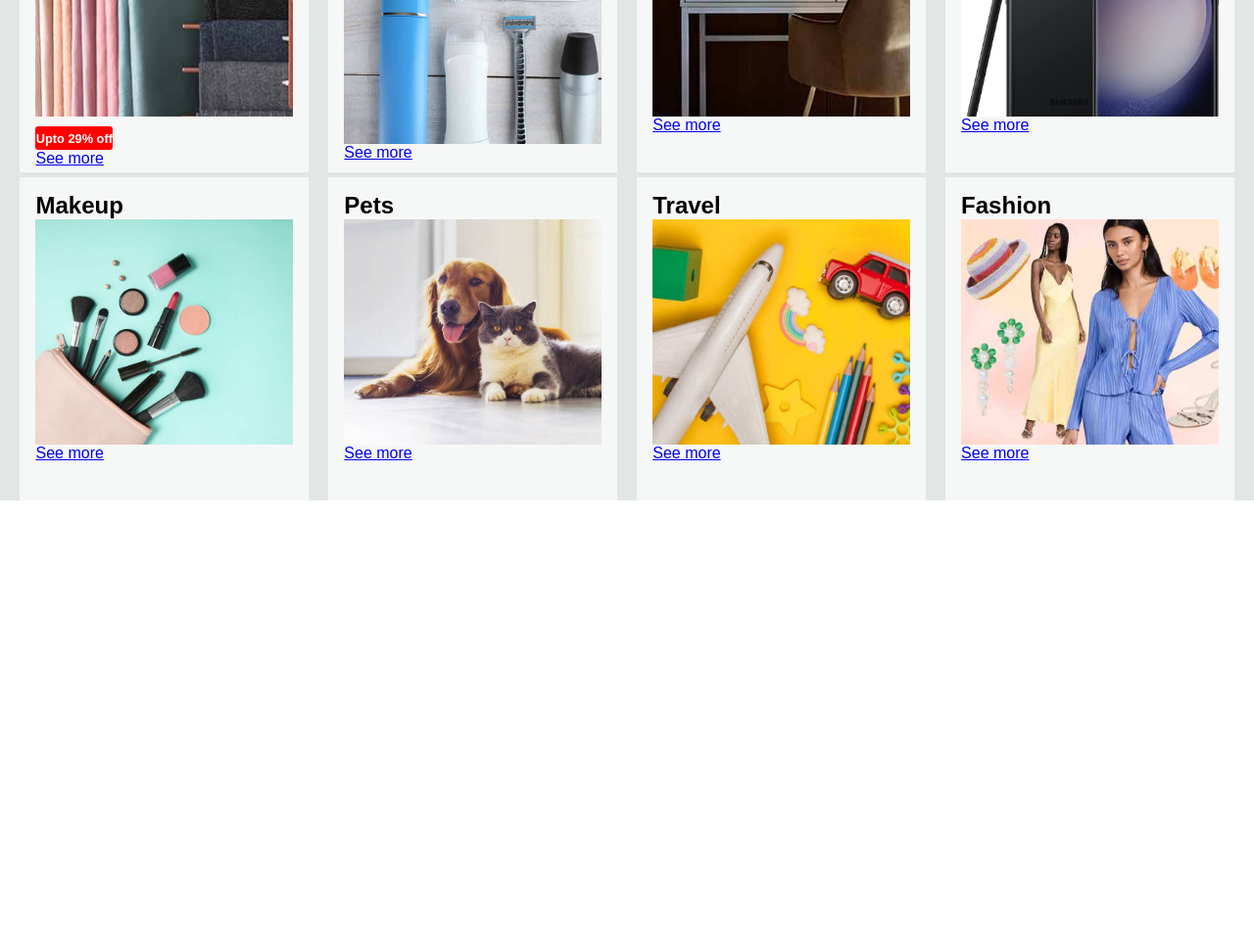
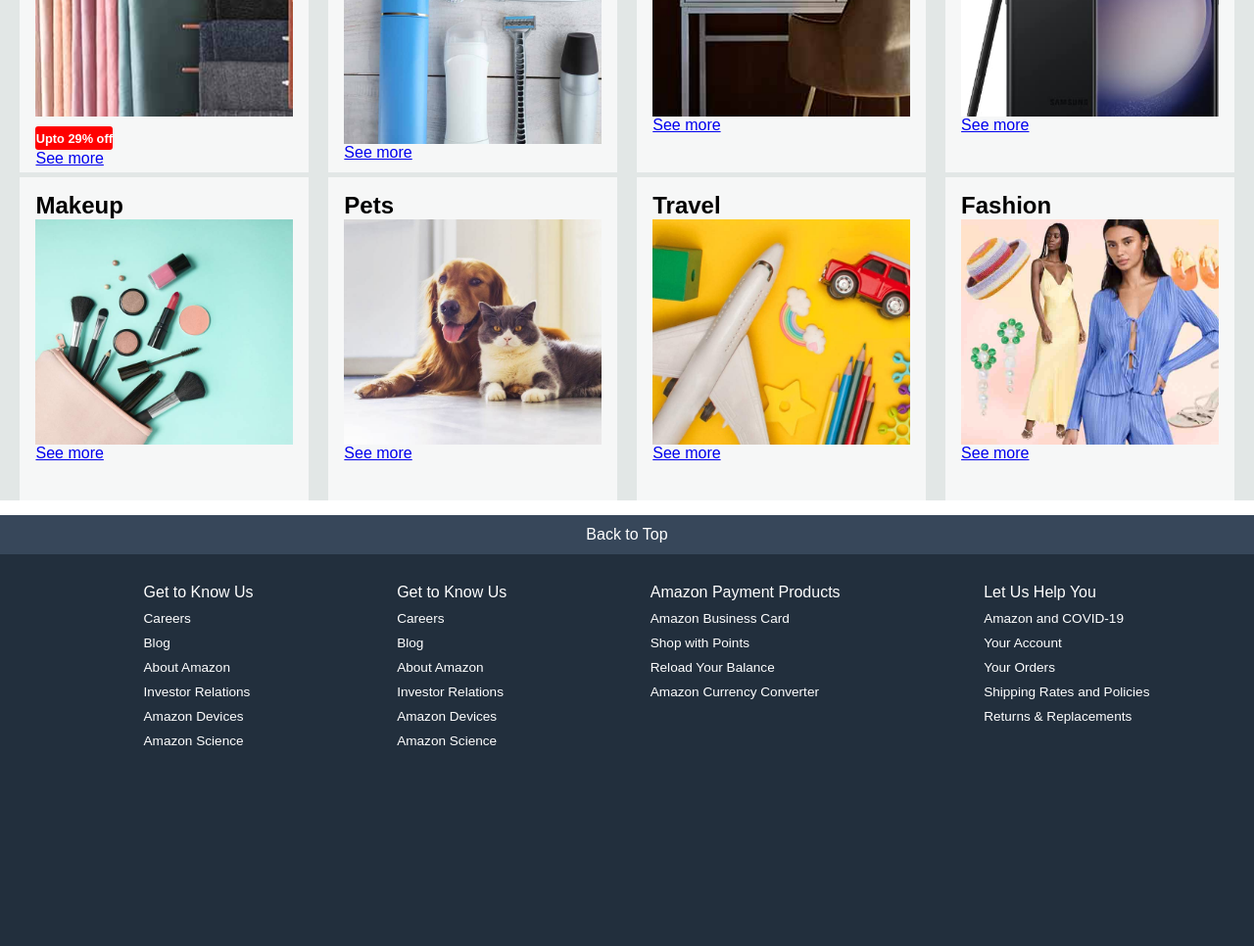
Before and after one commit to yesra29/amazon_clone, a plain HTML site: page capstone/amazon.html in a window 1280 px wide. Shown: the part 659-1625 px from the top of the page at 98% size. Before the commit the page ends 1170 px from the top, so only its background shows below. Drawn offline with Linux system fonts and the light colour scheme.

Commit message:
footer-updated

```diff
--- a/capstone/amazon.html
+++ b/capstone/amazon.html
@@ -137,5 +137,49 @@
             </div>
         </div>
     </div>
+
+    <footer>
+        <div class="foot-panel1">
+            Back to Top
+        </div>
+        <div class="footer-panel2">
+            <ul>
+                <p>Get to Know Us</p>
+                <a>Careers</a>
+                <a>Blog</a>
+                <a>About Amazon</a>
+                <a>Investor Relations</a>
+                <a>Amazon Devices</a>
+                <a>Amazon Science</a>
+            </ul>
+
+            <ul>
+                <p>Get to Know Us</p>
+                <a>Careers</a>
+                <a>Blog</a>
+                <a>About Amazon</a>
+                <a>Investor Relations</a>
+                <a>Amazon Devices</a>
+                <a>Amazon Science</a>
+            </ul>
+
+            <ul>
+                <p>Amazon Payment Products</p>
+                <a>Amazon Business Card</a>
+                <a>Shop with Points</a>
+                <a>Reload Your Balance</a>
+                <a>Amazon Currency Converter</a>
+            </ul>
+
+            <ul>
+                <p>Let Us Help You</p>
+                <a>Amazon and COVID-19</a>
+                <a>Your Account</a>
+                <a>Your Orders</a>
+                <a>Shipping Rates and Policies</a>
+                <a>Returns & Replacements</a>
+            </ul>
+        </div>
+    </footer>
 </body>
 </html>
--- a/capstone/style.css
+++ b/capstone/style.css
@@ -251,3 +251,40 @@ span{
 .padding{
     padding-top: 10px;
 }
+
+footer{
+    margin-top: 15px;
+}
+
+.foot-panel1{
+    background-color: #37475a;
+    align-items: center;
+    justify-content: center;
+    height: 40px;
+    color: white;
+    display: flex;
+    font-size: 1rem;
+}
+
+.footer-panel2{
+    background-color: #222f3d;
+    height: 400px;
+    color: white;
+    display: flex;
+    justify-content: space-evenly;
+}
+
+ul a{
+    display: block;
+    font-size: 0.85rem;
+    margin-top: 10px;
+    color: #ddddd;
+}
+
+ul p{
+    font-weight: 500;
+}
+
+ul{
+    margin-top: 30px;
+}
```
